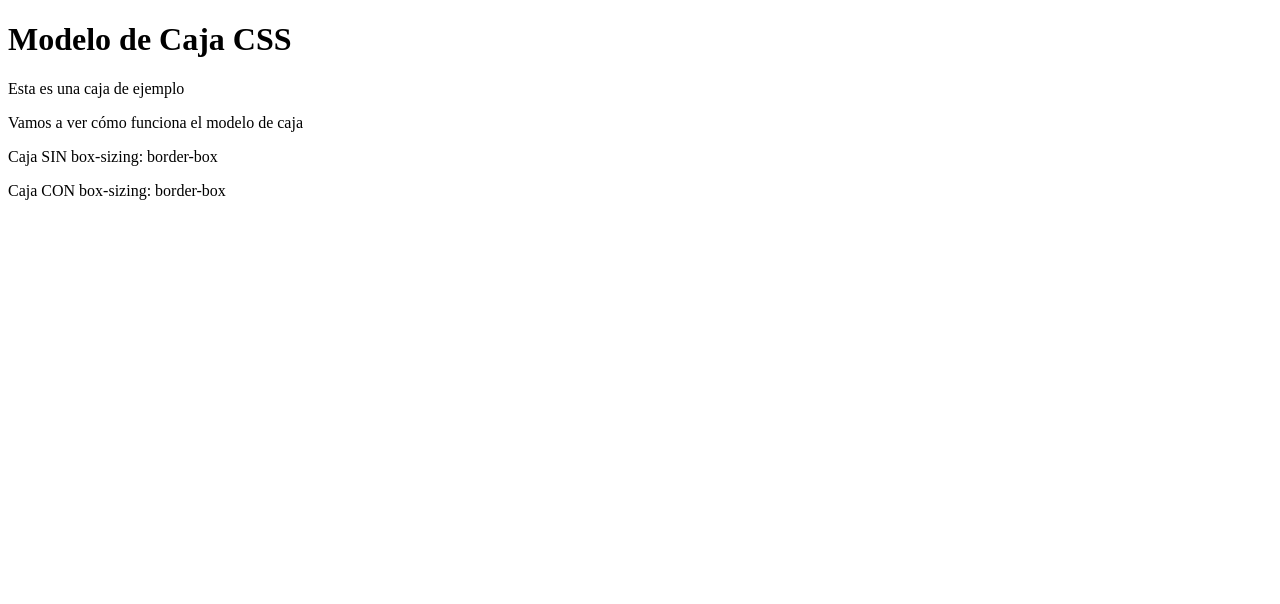
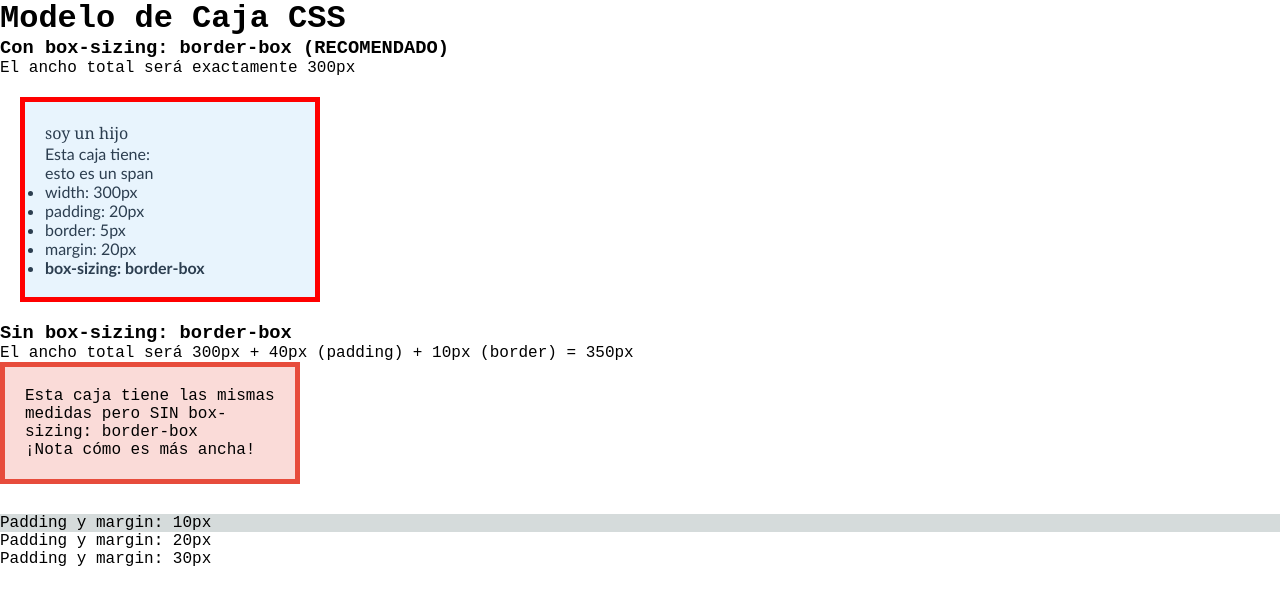
Before and after one commit to PieroJacinto/ComItIntroWebMateriales, a plain HTML site: page clase02-css-basico/ejemplos/modelo-caja-demo.html in a window 1280 px wide. Drawn offline with Linux system fonts and the light colour scheme.

Commit message:
clase 2 vivo

```diff
--- a/clase02-css-basico/ejemplos/modelo-caja-demo.html
+++ b/clase02-css-basico/ejemplos/modelo-caja-demo.html
@@ -1,25 +1,46 @@
 <!DOCTYPE html>
 <html lang="es">
-<head>
-    <meta charset="UTF-8">
-    <meta name="viewport" content="width=device-width, initial-scale=1.0">
+  <head>
+    <meta charset="UTF-8" />
+    <meta name="viewport" content="width=device-width, initial-scale=1.0" />
     <title>Modelo de Caja</title>
-</head>
-<body>
+    <link rel="stylesheet" href="./modelo-caja.css">
+
+  </head>
+  <body>
     <h1>Modelo de Caja CSS</h1>
 
-    <div class="caja-ejemplo">
-        <p>Esta es una caja de ejemplo</p>
-        <p>Vamos a ver cómo funciona el modelo de caja</p>
+    <div class="explicacion">
+      <h3>Con box-sizing: border-box (RECOMENDADO)</h3>
+      <p>El ancho total será exactamente 300px</p>
     </div>
 
-    <div class="caja-sin-box-sizing">
-        <p>Caja SIN box-sizing: border-box</p>
+    <div class="caja-ejemplo">
+        <div class="cajaHija">soy un hijo </div>
+      <p class="border">Esta caja tiene:</p>
+      <span class="border">esto es un span</span>
+      <ul>
+        <li>width: 300px</li>
+        <li>padding: 20px</li>
+        <li>border: 5px</li>
+        <li>margin: 20px</li>
+        <li><strong>box-sizing: border-box</strong></li>
+      </ul>
     </div>
 
-    <div class="caja-con-box-sizing">
-        <p>Caja CON box-sizing: border-box</p>
+    <div class="explicacion">
+      <h3>Sin box-sizing: border-box</h3>
+      <p>El ancho total será 300px + 40px (padding) + 10px (border) = 350px</p>
     </div>
 
-</body>
+    <div class="sin-box-sizing">
+      <p>Esta caja tiene las mismas medidas pero SIN box-sizing: border-box</p>
+      <p>¡Nota cómo es más ancha!</p>
+    </div>
+
+    <div class="demo-spacing">Padding y margin: 10px</div>
+    <div class="demo-spacing-2">Padding y margin: 20px</div>
+    <div class="demo-spacing-3">Padding y margin: 30px</div>
+
+  </body>
 </html>
--- /dev/null
+++ b/clase02-css-basico/ejemplos/modelo-caja.css
@@ -0,0 +1,55 @@
+*{
+    box-sizing: border-box;
+    margin: 0;
+    padding: 0;
+}
+body{
+    font-family: 'Courier New', Courier, monospace;
+}
+:root {
+    --color-primario: #3498db;    /* Tu primer color */
+    --color-secundario: #2c3e50;  /* Tu segundo color */
+    --color-acento: #e74c3c;      /* Tu tercer color */
+    --color-texto: #333;
+    --color-fondo: #ffffff;
+}
+
+/* ============================  HEADER ======================== */
+.caja-ejemplo{
+    border: solid 5px red;
+    /* contenido */
+    width: 300px;
+    /* padding (espaciado interno) */
+    padding:20px;
+    /* margin (espacio externo) */
+    margin: 20px;
+    font-family: 'Gill Sans', 'Gill Sans MT', Calibri, 'Trebuchet MS', sans-serif;
+
+    /* estilos visuales */
+    background-color: #e8f4fd;
+    color: #2c3e50;
+
+
+}
+
+/*  =================== FOOTER ========================== */
+
+.sin-box-sizing {
+    width: 300px;
+    padding: 20px;
+    border: solid 5px #e74c3c;
+    background-color: #fadbd8;
+    /* margin: 20px; */
+/* sin box sizing */
+
+}
+
+/*  =========================== SECCION PRODUCTOS =========================== */
+
+.demo-spacing{
+    background-color: #d5dbdb;
+    margin-top: 30px    ;
+}
+.cajaHija{
+    font-family: Georgia, 'Times New Roman', Times, serif;
+}
--- /dev/null
+++ b/clase02-css-basico/ejemplos/styles.css
@@ -0,0 +1,4 @@
+.titulo {
+    color: rgb(115, 107, 182);
+    text-align: center;
+}
```
Also changed, not shown: clase02-css-basico/ejemplos/colores-tipografias.html (+3 -2 lines), clase02-css-basico/ejemplos/formas-incluir-css.html (+4 -2 lines), clase02-css-basico/ejemplos/selectores-practica.html (+29 -9 lines), clase02-css-basico/ejercicios/ejercicio-colores.html (+13 -4 lines).
